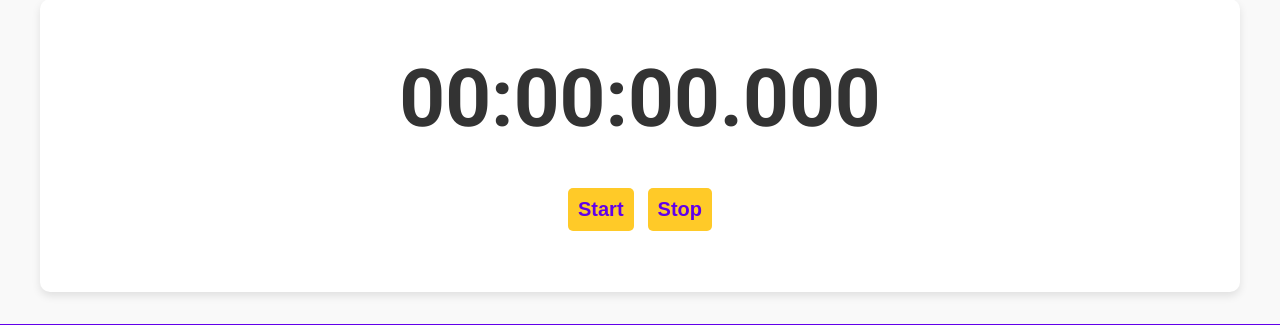
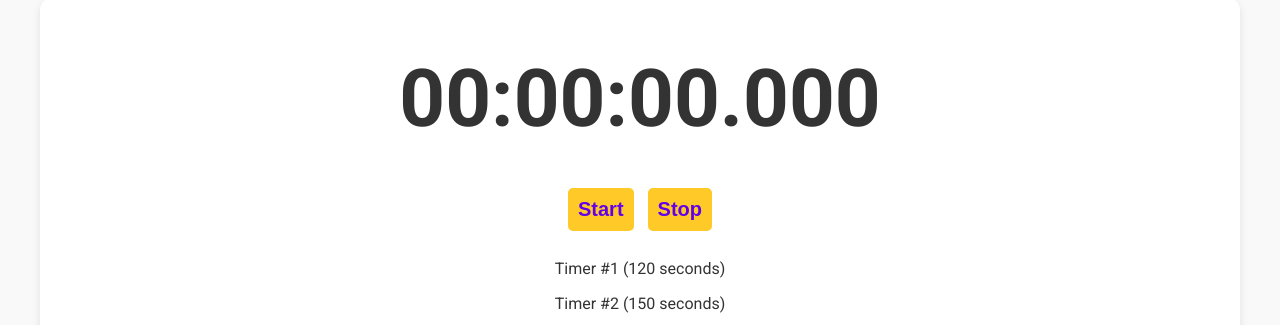
Before and after one commit to kmccol1/myTimer, a Flask app: page / in a window 1280 px wide. Shown: the part 111-436 px from the top of the page. Run offline with Flask 3, Linux system fonts and the light colour scheme.

Commit message:
timer.html: Remove Flask template tags.

```diff
--- a/app/routes.py
+++ b/app/routes.py
@@ -21,8 +21,7 @@ def contact():
 
 @app.route("/render")
 def render_page():
-    # Assuming 'timers' is a list or object we want to pass into the template
-    rendered_html = render_template('timer.html', timers=timers)
+    rendered_html = render_template('timer.html')  # No need to pass timers data here
 
     # Ensure the dist directory exists
     os.makedirs('dist', exist_ok=True)
--- a/app/templates/timer.html
+++ b/app/templates/timer.html
@@ -1,4 +1,5 @@
 {% extends "base.html" %}
+
 {% block content %}
     <div class="timer-container">
         <!-- Main Timer Display -->
@@ -12,13 +13,12 @@
             <button id="stop-btn" onclick="stopTimer()" disabled>Stop</button>
         </div>
 
-        <!-- Past Timers Display (optional) -->
-        <ul>
-            {% for timer in timers %}
-                <li>
-                    Timer #{{ timer.id }} ({{ timer.duration }} seconds)
-                </li>
-            {% endfor %}
+        <!-- Past Timers Display (optional, for static display) -->
+        <ul id="past-timers">
+            <!-- You can leave this empty or use static data if needed -->
+            <!-- Example static past timers -->
+            <li>Timer #1 (120 seconds)</li>
+            <li>Timer #2 (150 seconds)</li>
         </ul>
     </div>
 
--- a/package.json
+++ b/package.json
@@ -5,7 +5,7 @@
   "main": "index.js",
   "scripts": {
     "test": "jest",
-      "build": "rm -rf dist && mkdir -p dist && flask run --no-reload --host=0.0.0.0 --port=5000 & sleep 5 && curl http://localhost:5000/render && rsync -av --exclude='.git' --exclude='node_modules' --exclude='scripts' --exclude='*.log' ./ dist/ && rm -rf dist/node_modules dist/scripts"  },
+          "build": "rm -rf dist && mkdir -p dist && flask run --no-reload --host=0.0.0.0 --port=5000 & sleep 5 && curl http://localhost:5000/render && rsync -av --exclude='.git' --exclude='node_modules' --exclude='scripts' --exclude='*.log' ./ dist/ && cp ./dist/index.html dist/index.html && rm -rf dist/node_modules dist/scripts"  },
   "keywords": [],
   "author": "",
   "license": "ISC",
```
Also changed, not shown: .github/workflows/deploy.yml.
